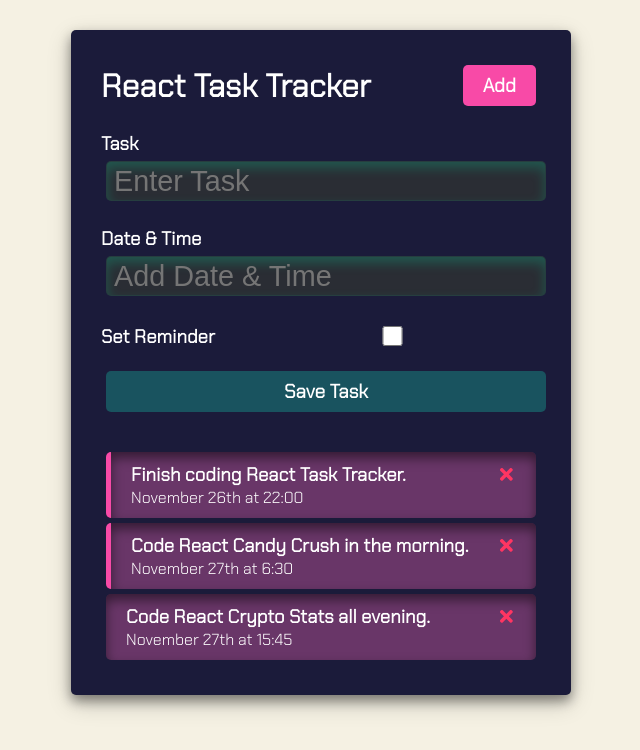
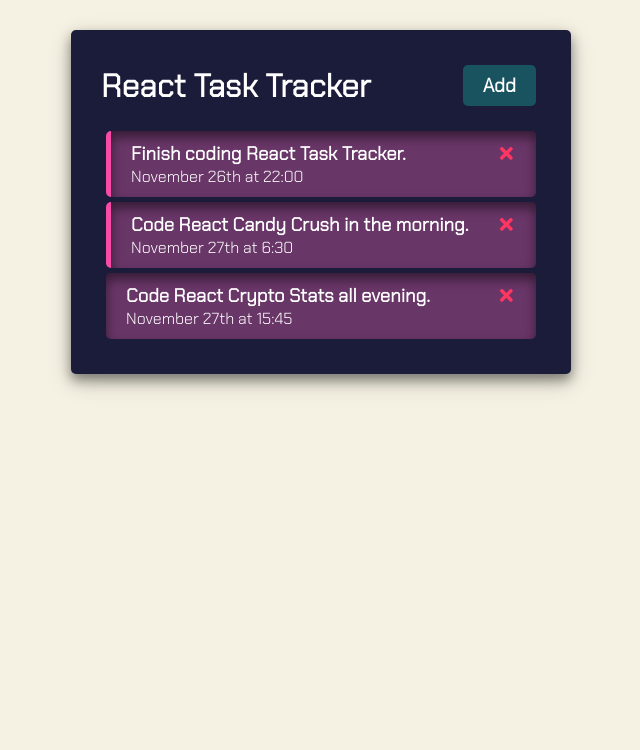
Before and after one commit to Superklok/ReactTaskTracker, a React (Create React App) app in the folder v1.x.x/: page / in a window 1280 px wide. Shown: the top 750 px of the page, without its empty margins (319-959 px from the left). Built offline with nearby package versions, Linux system fonts and the light colour scheme; a web font is replaced by a local one.

Commit message:
Add Toggle Button

```diff
--- a/v1.x.x/package.json
+++ b/v1.x.x/package.json
@@ -1,6 +1,6 @@
 {
   "name": "reacttasktracker",
-  "version": "1.10.0",
+  "version": "1.11.0",
   "description": "React Task Tracker",
   "private": true,
   "repository": {
@@ -12,7 +12,6 @@
   "bugs": {
     "url": "https://github.com/Superklok/ReactTaskTracker/issues"
   },
-  "homepage": "https://github.com/Superklok/ReactTaskTracker",
   "dependencies": {
     "@testing-library/jest-dom": "^5.15.1",
     "@testing-library/react": "^11.2.7",
--- a/v1.x.x/src/App.js
+++ b/v1.x.x/src/App.js
@@ -4,7 +4,8 @@
 import AddTask from './components/AddTask';
 
 const App = () => {
-	const [tasks, setTasks] = useState([
+	const [showAddTask, setShowAddTask] = useState(false),
+		  [tasks, setTasks]             = useState([
 		{
 			id: 1,
 			text: 'Finish coding React Task Tracker.',
@@ -47,8 +48,11 @@
 
 	return (
 		<div className="container">
-			<Header />
-			<AddTask onAdd={addTask} />
+			<Header
+				onAdd={() => setShowAddTask(!showAddTask)}
+				showAdd={showAddTask}
+			/>
+			{showAddTask && <AddTask onAdd={addTask} />}
 			{tasks.length > 0 ?
 			<Tasks
 				tasks={tasks}
--- a/v1.x.x/src/components/Header.js
+++ b/v1.x.x/src/components/Header.js
@@ -1,18 +1,14 @@
 import PropTypes from 'prop-types';
 import Button from './Button';
 
-const Header = ({title}) => {
-	const onClick = (e) => {
-		console.log('Click', e);
-	}
-
+const Header = ({title, onAdd, showAdd}) => {
 	return (
 		<header className='header'>
 			<h1>{title}</h1>
 			<Button
-				color='#F84AA7'
-				text='Add'
-				onClick={onClick}
+				color={showAdd ? '#F84AA7' : '#19535F'}
+				text={showAdd ? 'Hide' : 'Add'}
+				onClick={onAdd}
 			/>
 		</header>
 	);
--- a/v1.x.x/src/index.css
+++ b/v1.x.x/src/index.css
@@ -125,3 +125,8 @@
 	border-radius: 5px;
 	box-shadow: inset 0 6px 12px 0 rgba(6,214,160,0.25);
 }
+
+.digital input:focus {
+	outline: none !important;
+	border: 1px solid rgba(6,214,160,0.7);
+}
```
Also changed, not shown: v1.x.x/public/manifest.json, 1 other file (tests, documents, lock files or other folders).
